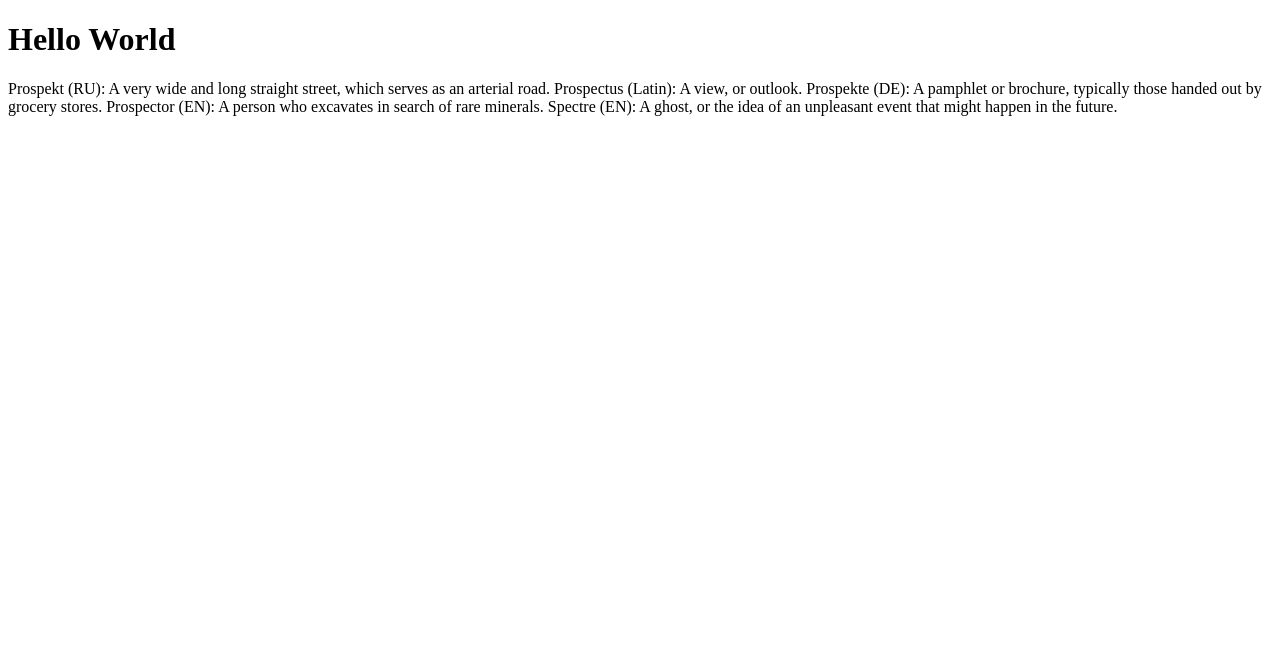
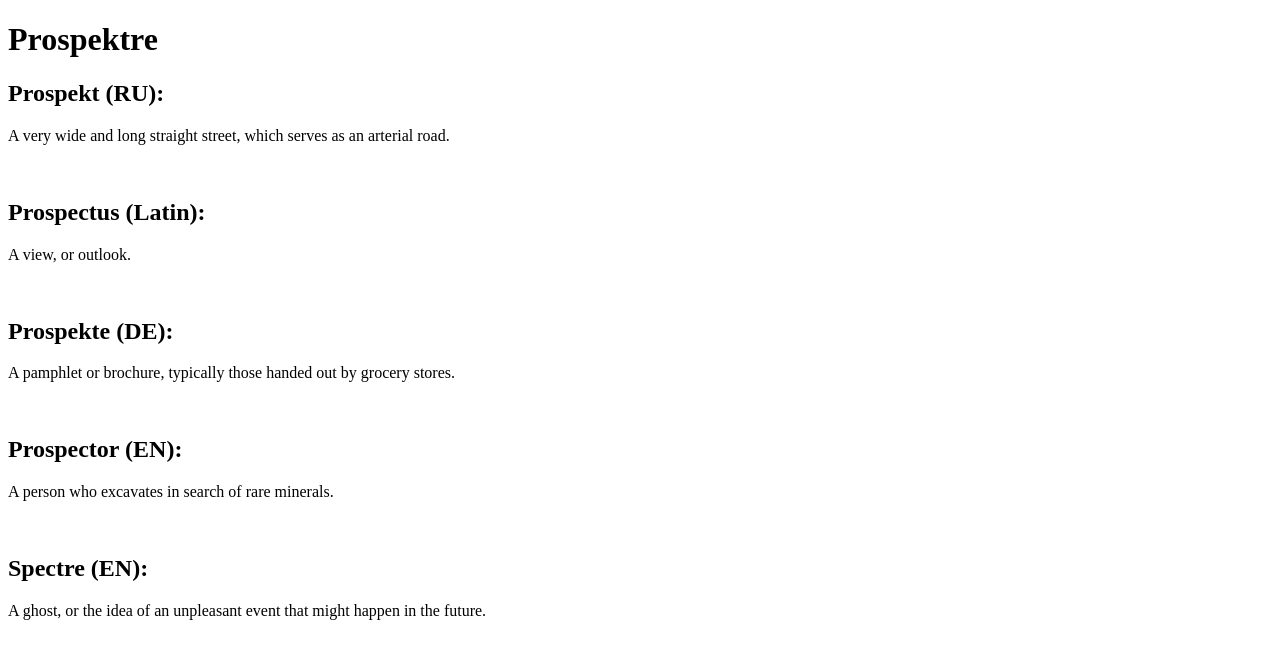
Before and after one commit to Prospektre/prospektre.github.io, a plain HTML site: page index.html in a window 1280 px wide. Drawn offline with Linux system fonts and the light colour scheme.

Commit message:
Update index.html
Trying to remember the tags

```diff
--- a/index.html
+++ b/index.html
@@ -1,15 +1,20 @@
 <!DOCTYPE html>
 <html>
 <body>
-<h1>Hello World</h1>
-<p>Prospekt (RU): A very wide and long straight street, which serves as an arterial road.
-
-    Prospectus (Latin): A view, or outlook.
-
-    Prospekte (DE): A pamphlet or brochure, typically those handed out by grocery stores.
-
-    Prospector (EN): A person who excavates in search of rare minerals.
-
-    Spectre (EN): A ghost, or the idea of an unpleasant event that might happen in the future.</p>
+<h1>Prospektre</h1>
+<h2>Prospekt (RU):</h2>
+<p> A very wide and long straight street, which serves as an arterial road.</p>
+<br />
+<h2>Prospectus (Latin):</h2>
+<p>A view, or outlook.</p>
+<br />
+<h2>Prospekte (DE):</h2>
+<p>A pamphlet or brochure, typically those handed out by grocery stores.</p>
+<br />
+<h2>Prospector (EN):</h2>
+<p>A person who excavates in search of rare minerals.</p>
+<br />
+<h2>Spectre (EN):</h2>
+<p>A ghost, or the idea of an unpleasant event that might happen in the future.</p>
 </body>
 </html>
```
